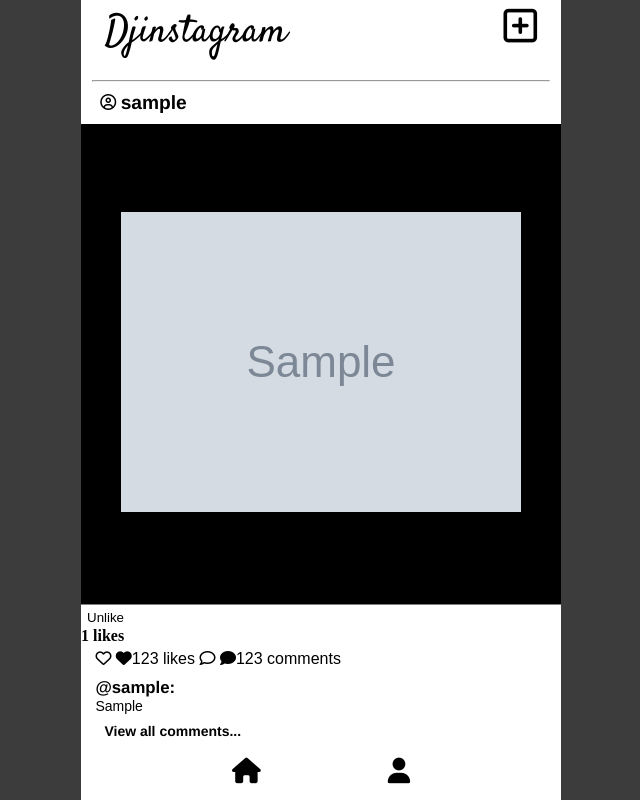
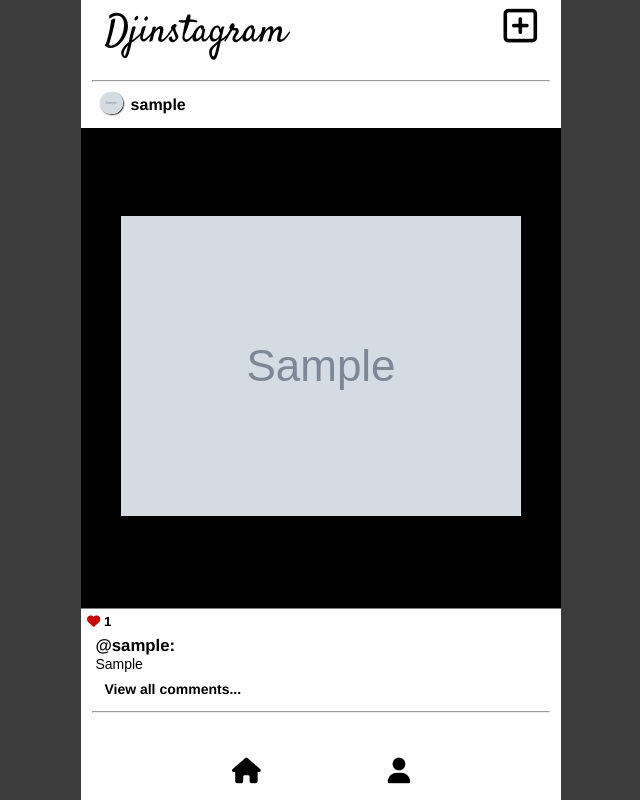
Before and after one commit to richclarke0/Djinstagram, a Django app: page / in a window 1280 px wide. Shown: the whole page, without its empty margins (319-959 px from the left). Run offline with Django 4.2, Linux system fonts and the light colour scheme; a user stored in the database is signed in; tables that the repository leaves empty hold one stand-in row (values such as "Sample post"); grey boxes marked "Sample" are stand-in pictures; some libraries are stand-ins or nearby versions.

Commit message:
conditional rendering and update icons and stuff in index.html for likes

```diff
--- a/main_app/templates/posts/index.html
+++ b/main_app/templates/posts/index.html
@@ -10,10 +10,14 @@
 
     <div class="post">
       <div class="post-header">
-        <p><i class="fa-regular fa-circle-user"></i>&nbsp;</p>
-        <a class="index-username" href="{% url 'profile_detail' user.id %}">
+        {% if post.user.profile.profile_picture %}
+         <div class="tiny-user"><img src="{{post.user.profile.profile_picture}}" alt="User Icon"></div>
+        {% else %}
+        <i class="fa-regular fa-circle-user fa-lg header-user-icon"></i>
+        {% endif %}
+        {% comment %} <a class="index-username" href="{% url 'profile_detail' user.id %}"> {% endcomment %}
           <p>{{ post.user.username }}</p>
-        </a>
+        {% comment %} </a> {% endcomment %}
       </div>
 
       <div class="post-img">
@@ -27,17 +31,17 @@
       {% csrf_token %}
         <input type='hidden' name='post_id' value="{{ post.id }}">
         {% if user not in post.liked.all %}
-          <button class="ui button positive" type="submit"> Like</button>
+          <button class="ui button " type="submit"><i class="fa-regular fa-heart"></i><strong> {{ post.liked.all.count }}</strong> </button>
           {%else%}
-          <button class="ui button negative" type="submit"> Unlike</button>
+          <button class="ui button " type="submit"><i class="fa-solid fa-heart red"></i><strong> {{ post.liked.all.count }}</strong> </button>
           {%endif%}
       </form>
-      <strong> {{ post.liked.all.count }} likes </strong>
 
 
 
 
-      <div class="post-likes">
+
+      {% comment %} <div class="post-likes">
 
         <div class="post-heart">
           <i class="fa-regular fa-heart"></i>
@@ -53,7 +57,7 @@
 
         <div class="post-comments-counter">123 comments</div>
 
-      </div>
+      </div> {% endcomment %}
 
       <div class="post-description">
         <div class="post-author">
```
